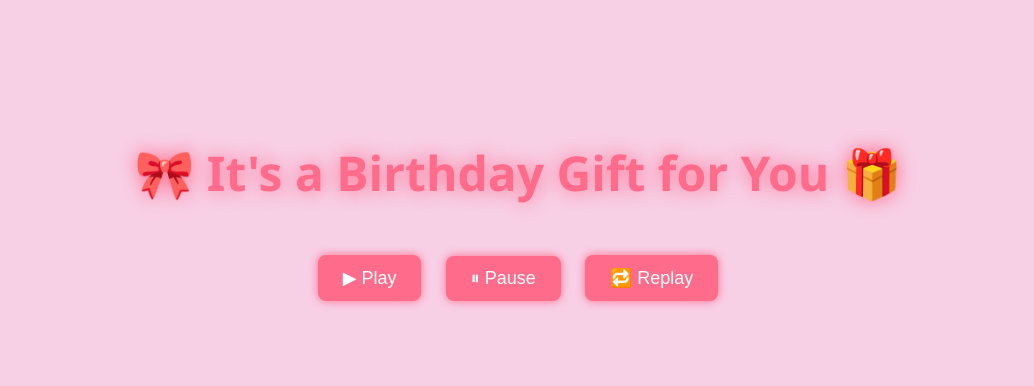
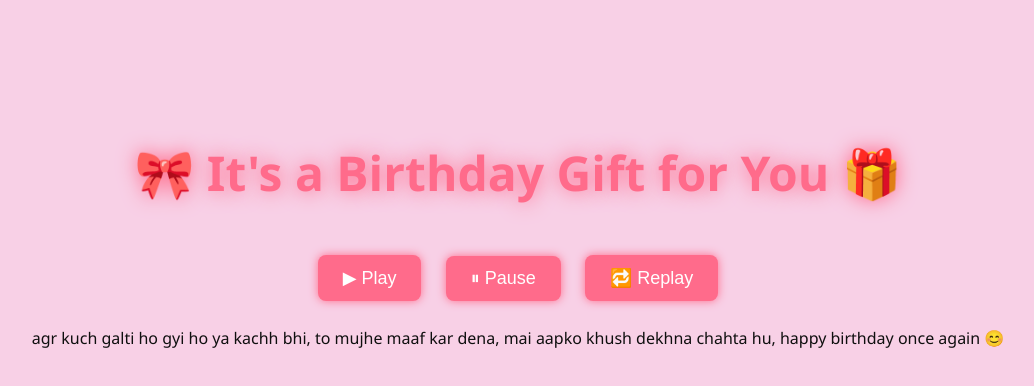
Before and after one commit to Itz-Akshat-singh/Kavya_Birthday_Special, a plain HTML site: page love/index.html in a window 1280 px wide. Shown: the whole page, without its empty margins (122-1156 px from the left). Drawn offline with Linux system fonts and the light colour scheme.

Commit message:
Update index.html

```diff
--- a/love/index.html
+++ b/love/index.html
@@ -6,7 +6,7 @@
   <style>
     body {
       background-color: #f8d0e6;
-      color: #ff6b8b;
+      color: #0f0f0f;
       font-family: 'Segoe UI', sans-serif;
       text-align: center;
       padding-top: 100px;
@@ -60,7 +60,9 @@
     <button onclick="pauseAudio()">⏸ Pause</button>
     <button onclick="replayAudio()">🔁 Replay</button>
   </div>
-
+<p>
+  agr kuch galti ho gyi ho ya kachh bhi, to mujhe maaf kar dena, mai aapko khush dekhna chahta hu, happy birthday once again 😊
+</p>
   <script>
     const song = document.getElementById("birthdaySong");
 
```
